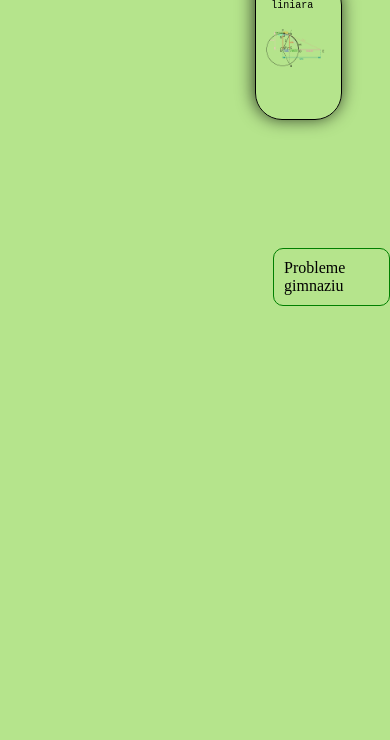
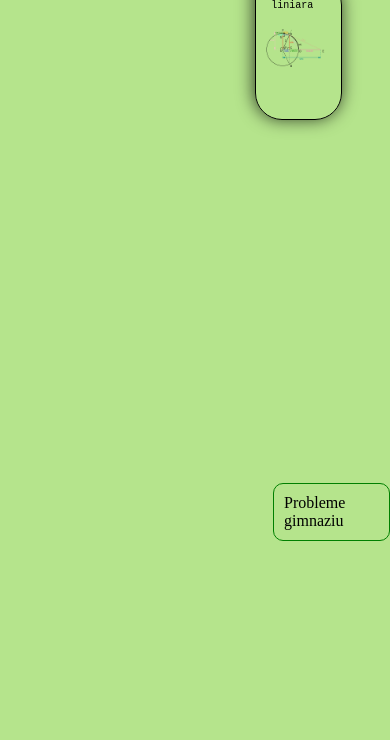
Before and after one commit to eusebiu-agachi/MEGa-Math-Equation-Game-, a PHP site: the page made by html/Liceu-Trigonometrie.php in a window 390 px wide. Shown: the part 331-1071 px from the top of the page. Run offline with PHP 8.4, Linux system fonts and the light colour scheme; data that the repository does not hold is empty.

Commit message:
Last comit

```diff
--- a/css/style-gimnaziu-algebra.css
+++ b/css/style-gimnaziu-algebra.css
@@ -229,6 +229,17 @@ body {
     }
 }
 
+@media screen and (max-width: 1080px){
+    .pages{
+        position: relative;
+        margin-top: 100%;
+
+    }
+    .prb-liceu{
+        position: absolute;
+        margin-top: 200px;
+    }
+}
 @media screen and (max-width: 1064px) {
     .meniu {
         display: block;
@@ -510,7 +521,7 @@ table {
     color: black;
     padding: 10px;
     left: 70%;
-    top: 49%;
+    top: 52%;
     border-radius: 10px;
 
 }
```
